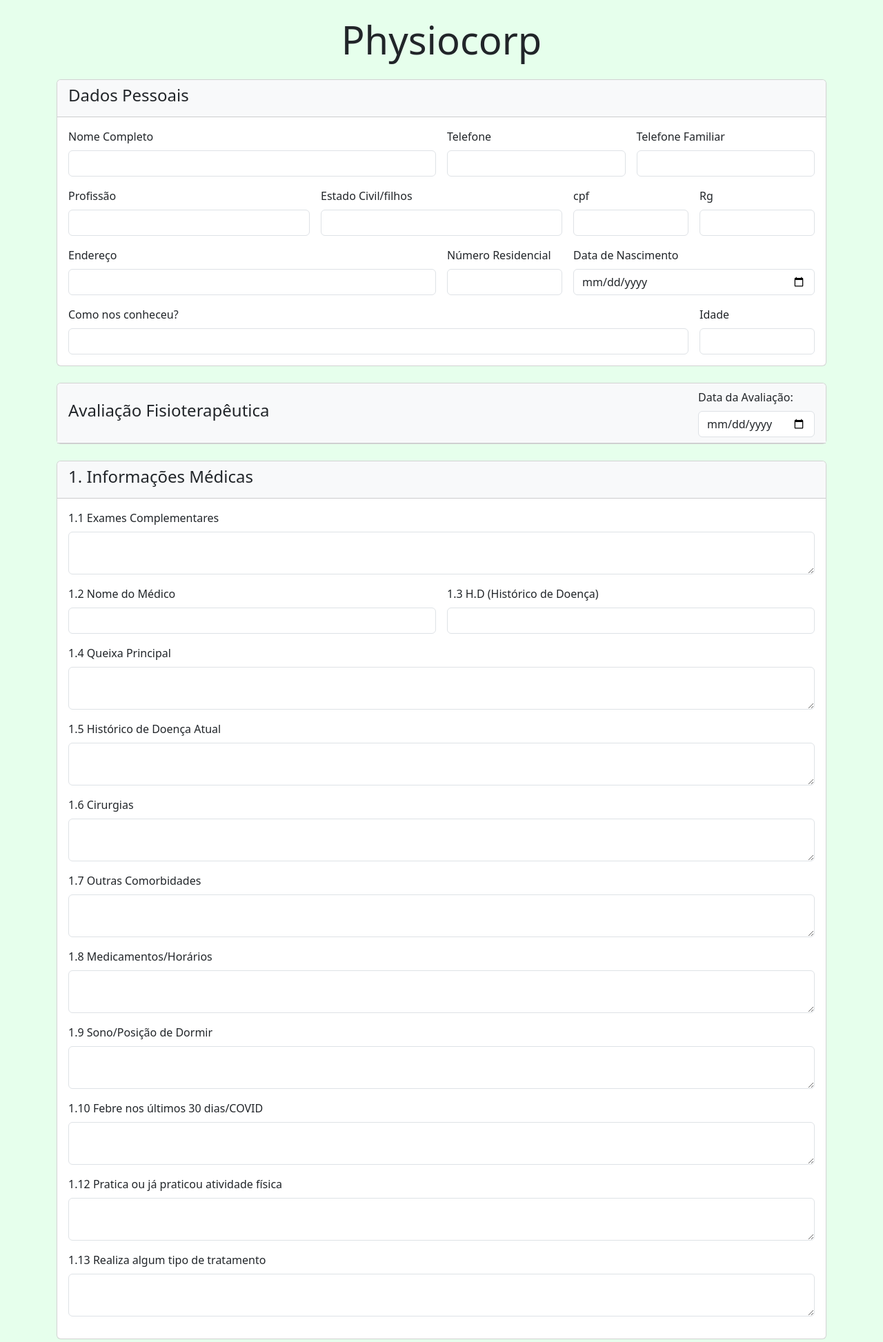
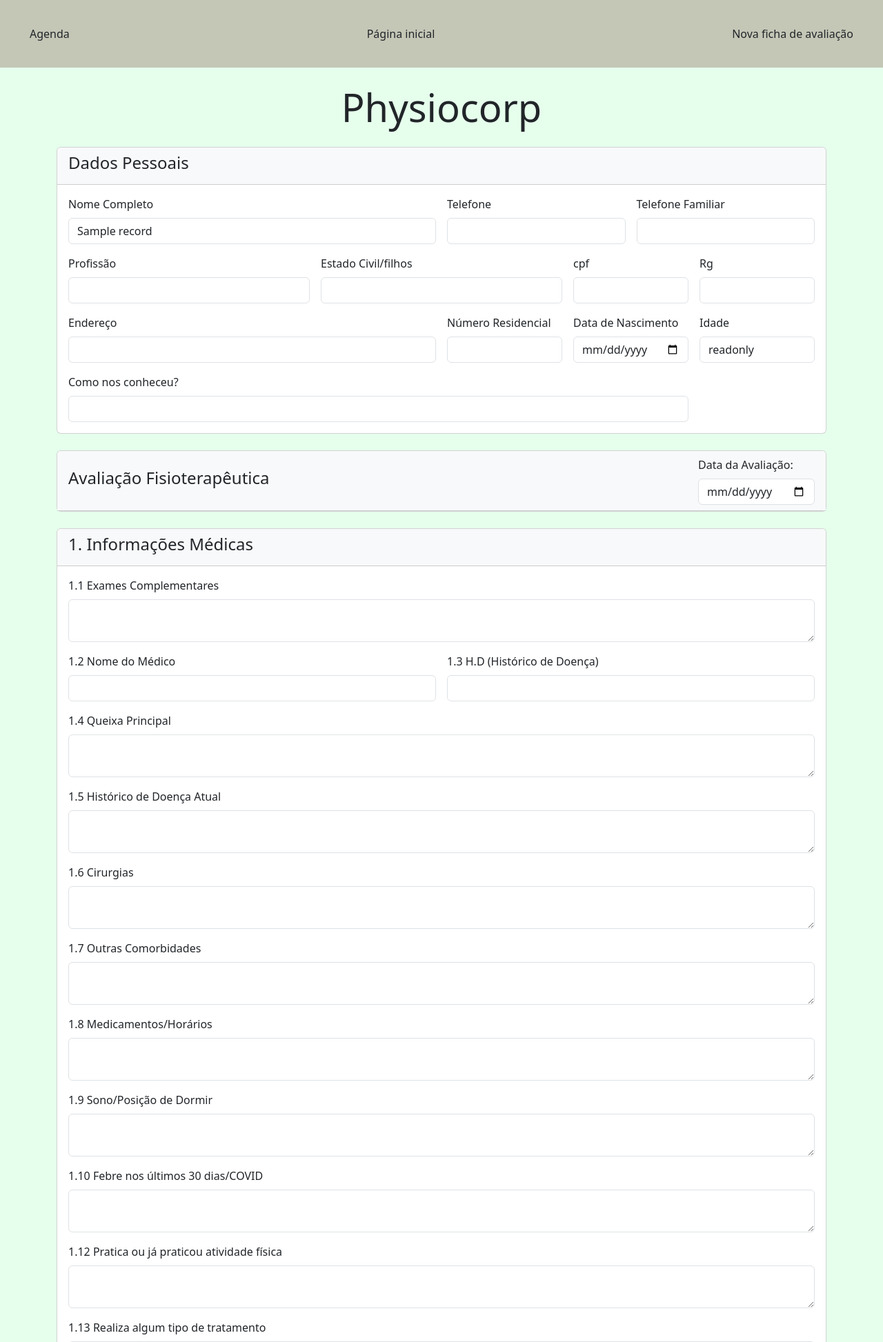
Before and after one commit to LuisGuilhermeS/physiocorp, a PHP site: page //cadastro.php?id=1 in a window 1280 px wide. Shown: the top 1946 px of the page at 69% size. Run offline with PHP 8.4, Linux system fonts and the light colour scheme; tables that the repository leaves empty or names only in its code hold one stand-in row (values such as "Sample post").

Commit message:
continuação do projeto

```diff
--- a/cadastro.php
+++ b/cadastro.php
@@ -1,12 +1,108 @@
-<?php include 'templates/header.php';
+<?php
+include 'templates/header.php';
 include 'config/url.php';
-include_once 'config/process.php';
+include 'config/process.php';
+
+  // Detecta se é edição
+  $isEditing = isset($patient_record['id']);
+  $type = $isEditing ? 'edit' : 'create';
 ?>
+<form action="<?= $BASE_URL ?>config/process.php" method="POST">
+    <input type="hidden" name="type" value="<?= $type ?>">
 
+    <?php if ($isEditing): ?>
+      <input type="hidden" name="id" value="<?= $patient_record['id'] ?>">
+    <?php endif; ?>
 
-            <!--dados pessoais-->
-        <form id="patientForm">
-            <?php include 'dados_pessoais.php'; ?>
+    <div class="card mb-4">
+        <div class="card-header bg-light-gray">
+            <h4>Dados Pessoais</h4>
+        </div>
+        <div class="card-body">
+            <div class="row g-3">
+                <!---->
+                <div class="col-md-6">
+                    <label for="nome" class="form-label">Nome Completo</label>
+                    <input type="text" class="form-control" id="nome" required value="<?=htmlspecialchars($patient_record['name'] ?? '')?>">
+                </div>
+                <div class="col-md-3">
+                    <label for="tel" class="form-label">Telefone</label>
+                    <input type="tel" class="form-control" id="phone" value="">
+                </div>
+                <div class="col-md-3">
+                    <label for="telFamiliar" class="form-label">Telefone Familiar</label>
+                    <input type="tel" class="form-control" id="telFamiliar" value="">
+                </div>
+                <!---->
+                <div class="col-md-4">
+                    <label for="profissao" class="form-label">Profissão</label>
+                    <input type="text" class="form-control" id="profissao" value="">
+                </div>
+                <div class="col-md-4">
+                    <label for="estadoCivil" class="form-label">Estado Civil/filhos</label>
+                    <input type="text" class="form-control" id="estadoCivil" value="">
+                </div>
+                <div class="col-md-2">
+                    <label for="Cpf" class="form-label">cpf</label>
+                    <input type="text" class="form-control" id="cpf" value="">
+                </div>
+                <div class="col-md-2">
+                    <label for="Rg" class="form-label">Rg</label>
+                    <input type="text" class="form-control" id="Rg" value="">
+                </div>
+                <!---->
+                <div class="col-md-6">
+                    <label for="endereco" class="form-label">Endereço</label>
+                    <input type="text" class="form-control" id="endereco" value="">
+                </div>
+                <div class="col-md-2">
+                    <label for="numeroCasa" class="form-label">Número Residencial</label>
+                    <input type="text" class="form-control" id="numeroCasa" value="">
+                </div>
+                <div class="col-md-2">
+                    <label for="dataNasc" class="form-label">Data de Nascimento</label>
+                    <input type="date" class="form-control" id="dataNasc" value="">
+                </div>
+                <div class="col-md-2">
+                    <label for="idade" class="form-label">Idade</label>
+                    <input type="text" class="form-control" name="age" id="age" value="readonly">
+                </div>
+
+                <!---->
+                <div class="col-md-10">
+                    <label for="comoConheceu" class="form-label">Como nos conheceu?</label>
+                    <input type="text" class="form-control" id="ComoConheceu" value="">
+                </div>
+            </div>
+        </div>
+    </div>
+
+    <div class="card mb-4">
+        <div class="card-header bg-light-gray d-flex justify-content-between align-items-center">
+            <h4>Avaliação Fisioterapêutica</h4>
+            <div>
+                <label for="evaluationDate" class="form-label me-2">Data da Avaliação:</label>
+                <input type="date" class="form-control" id="evaluationDate" value="" required>
+            </div>
+        </div>
+    </div>
+
+    <script>
+        // Calcular idade automaticamente quando a data de nascimento é alterada
+        document.getElementById('dataNasc').addEventListener('change', function () {
+            const dataNasc = new Date(this.value);
+            const today = new Date();
+            let age = today.getFullYear() - dataNasc.getFullYear();
+            const monthDiff = today.getMonth() - dataNasc.getMonth();
+
+            if (monthDiff < 0 || (monthDiff === 0 && today.getDate() < dataNasc.getDate())) {
+                age--;
+            }
+
+            document.getElementById('age').value = age;
+        });
+
+    </script>
 
     <!-- Informações Médicas -->
     <div class="card mb-4">
@@ -75,7 +171,8 @@
         <div class="card-body">
             <div class="human-body">
                 <div class="body-part" id="frontBody">
-                            <img src="img/frente_verso.webp" alt="Human body illustration viewed from the front standing upright with arms slightly away from the sides neutral expression on a plain white background no text present calm and clinical atmosphere">
+                    <img src="img/frente_verso.webp"
+                        alt="Human body illustration viewed from the front standing upright with arms slightly away from the sides neutral expression on a plain white background no text present calm and clinical atmosphere">
                     <div class="pain-level" id="frontPainLevel">
                         <label for="frontPainValue">Nível de dor (0-10):</label>
                         <input type="number" id="frontPainValue" min="0" max="10" class="form-control mb-2">
@@ -83,7 +180,8 @@
                     </div>
                 </div>
                 <div class="body-part" id="backBody">
-                            <img src="https://cdn.pixabay.com/photo/2017/08/01/08/29/people-2562325_960_720.png" alt="Corpo humano - costas">
+                    <img src="https://cdn.pixabay.com/photo/2017/08/01/08/29/people-2562325_960_720.png"
+                        alt="Corpo humano - costas">
                     <div class="pain-level" id="backPainLevel">
                         <label for="backPainValue">Nível de dor (0-10):</label>
                         <input type="number" id="backPainValue" min="0" max="10" class="form-control mb-2">
@@ -198,8 +296,6 @@
     </div>
 </form>
 
-    </div>
-
 <?php
 include_once 'templates/footer.php';
 ?>
--- a/config/process.php
+++ b/config/process.php
@@ -1,12 +1,27 @@
 <?php
-session_start();
 include_once 'config/url.php';
 include_once 'config/connection.php';
 
+//retorna os dados de um contato específico
+$id;
+if(!empty($_GET['id'])){
+    $id =$_GET['id'];
+}
+if(!empty($id)){
 
-$patient_record = [];
+    $query = 'SELECT * FROM patient_record WHERE id = :id';
+    $stmt = $conn->prepare($query);
+    $stmt->bindParam(':id', $id);
+    $stmt->execute();
 
-$query = 'SELECT * FROM patient_record';
-$stmt = $conn->prepare($query);
-$stmt->execute();
-$patient_record = $stmt->fetchAll();
+    $patient_record = $stmt->fetch();
+
+}else{
+//retorna todos os contatos
+    $patient_record = [];
+
+    $query = 'SELECT * FROM patient_record';
+    $stmt = $conn->prepare($query);
+    $stmt->execute();
+    $patient_record = $stmt->fetchAll();
+}
--- a/css/style.css
+++ b/css/style.css
@@ -42,3 +42,8 @@
             color: red;
             font-weight: bold;
         }
+
+        .navbar {
+            background-color: #c4c7b6;
+            padding: 30px;
+        }
--- a/dados_pessoais.php
+++ /dev/null
@@ -1,89 +0,0 @@
-<!-- Dados Pessoais -->
-<div class="card mb-4">
-    <div class="card-header bg-light-gray">
-        <h4>Dados Pessoais</h4>
-    </div>
-    <div class="card-body">
-        <div class="row g-3">
-            <!---->
-            <div class="col-md-6">
-                <label for="nome" class="form-label">Nome Completo</label>
-                <input type="text" class="form-control" id="nome" required>
-            </div>
-            <div class="col-md-3">
-                <label for="tel" class="form-label">Telefone</label>
-                <input type="tel" class="form-control" id="tel">
-            </div>
-            <div class="col-md-3">
-                <label for="telFamiliar" class="form-label">Telefone Familiar</label>
-                <input type="tel" class="form-control" id="telFamiliar">
-            </div>
-            <!---->
-            <div class="col-md-4">
-                <label for="profissao" class="form-label">Profissão</label>
-                <input type="text" class="form-control" id="profissao">
-            </div>
-            <div class="col-md-4">
-                <label for="estadoCivil" class="form-label">Estado Civil/filhos</label>
-                <input type="text" class="form-control" id="estadoCivil">
-            </div>
-            <div class="col-md-2">
-                <label for="Cpf" class="form-label">cpf</label>
-                <input type="text" class="form-control" id="cpf">
-            </div>
-            <div class="col-md-2">
-                <label for="Rg" class="form-label">Rg</label>
-                <input type="text" class="form-control" id="Rg">
-            </div>
-            <!---->
-            <div class="col-md-6">
-                <label for="endereco" class="form-label">Endereço</label>
-                <input type="text" class="form-control" id="endereco">
-            </div>
-            <div class="col-md-2">
-                <label for="numeroCasa" class="form-label">Número Residencial</label>
-                <input type="text" class="form-control" id="numeroCasa">
-            </div>
-            <div class="col-md-4">
-                <label for="dataNasc" class="form-label">Data de Nascimento</label>
-                <input type="date" class="form-control" id="dataNasc">
-            </div>
-            <!---->
-            <div class="col-md-10">
-                <label for="comoConheceu" class="form-label">Como nos conheceu?</label>
-                <input type="text" class="form-control" id="ComoConheceu">
-            </div>
-            <div class="col-md-2">
-                <label for="age" class="form-label">Idade</label>
-                <input type="number" class="form-control" id="age">
-            </div>
-        </div>
-    </div>
-</div>
-
-<div class="card mb-4">
-    <div class="card-header bg-light-gray d-flex justify-content-between align-items-center">
-        <h4>Avaliação Fisioterapêutica</h4>
-        <div>
-            <label for="evaluationDate" class="form-label me-2">Data da Avaliação:</label>
-            <input type="date" class="form-control" id="evaluationDate">
-        </div>
-    </div>
-</div>
-
-<script>
-    // Calcular idade automaticamente quando a data de nascimento é alterada
-    document.getElementById('dataNasc').addEventListener('change', function () {
-        const dataNasc = new Date(this.value);
-        const today = new Date();
-        let age = today.getFullYear() - dataNasc.getFullYear();
-        const monthDiff = today.getMonth() - dataNasc.getMonth();
-
-        if (monthDiff < 0 || (monthDiff === 0 && today.getDate() < dataNasc.getDate())) {
-            age--;
-        }
-
-        document.getElementById('age').value = age;
-    });
-
-</script>
--- a/templates/header.php
+++ b/templates/header.php
@@ -21,7 +21,10 @@
     <link rel="stylesheet" href="css/style.css">
     <link rel="icon" href="img/logo.png" type="image/x-icon">
 </head>
-<div class="container py-4">
+<?php
+include 'templates/navbar.html';
+?>
+ <div class="container py-4">
     <header class="text-center mb-4">
         <h1 class="display-4">Physiocorp</h1>
     </header>
--- /dev/null
+++ b/templates/navbar.html
@@ -0,0 +1,5 @@
+<nav class="navbar">
+    <a href="<?= $BASE_URL ?>agenda.php"><button class="btn  ">Agenda</button></a>
+    <a href="<?= $BASE_URL ?>index.php"><button class="btn  ">Página inicial</button></a>
+        <a href="<?= $BASE_URL ?>cadastro.php"><button class="btn  ">Nova ficha de avaliação</button></a>
+</nav>
```
Also changed, not shown: conexao.php (deleted, +0 -18 lines), index.php (+27 -11 lines), show.php (added, +13 -0 lines). Lines whose indentation alone changed are shown as unchanged.
